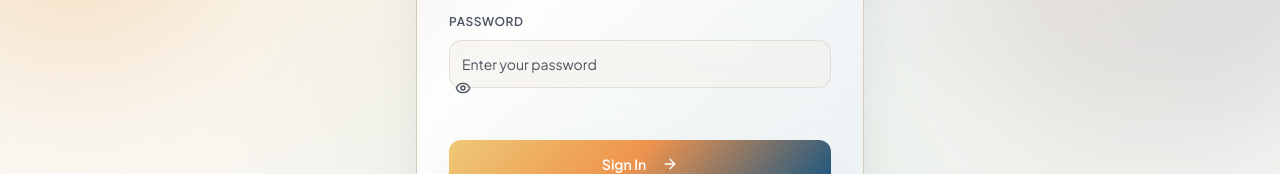
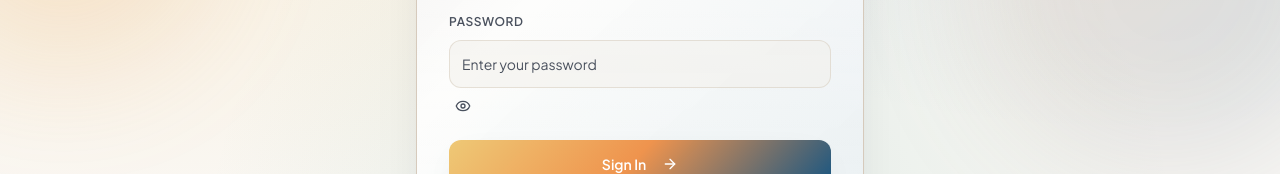
Before and after one commit to lisan-5/ApplyMate, a React (Vite) app: page /auth in a window 1280 px wide. Shown: the part 420-594 px from the top of the page. Built offline with nearby package versions, Linux system fonts and the light colour scheme; no server answers.

Commit message:
Fix auth password toggle alignment

```diff
--- a/src/pages/Auth.tsx
+++ b/src/pages/Auth.tsx
@@ -313,7 +313,7 @@ export default function Auth() {
                   size="icon"
                   aria-label={showPassword ? "Hide password" : "Show password"}
                   onClick={() => setShowPassword((prev) => !prev)}
-                  className="absolute right-1 top-1/2 h-9 w-9 -translate-y-1/2 text-muted-foreground hover:text-foreground"
+                  className="absolute inset-y-0 right-1 my-auto flex h-9 w-9 items-center justify-center rounded-xl text-muted-foreground hover:text-foreground"
                 >
                   {showPassword ? (
                     <EyeOff className="h-4 w-4" />
@@ -351,7 +351,7 @@ export default function Auth() {
                         : "Show confirm password"
                     }
                     onClick={() => setShowConfirmPassword((prev) => !prev)}
-                    className="absolute right-1 top-1/2 h-9 w-9 -translate-y-1/2 text-muted-foreground hover:text-foreground"
+                    className="absolute inset-y-0 right-1 my-auto flex h-9 w-9 items-center justify-center rounded-xl text-muted-foreground hover:text-foreground"
                   >
                     {showConfirmPassword ? (
                       <EyeOff className="h-4 w-4" />
```
